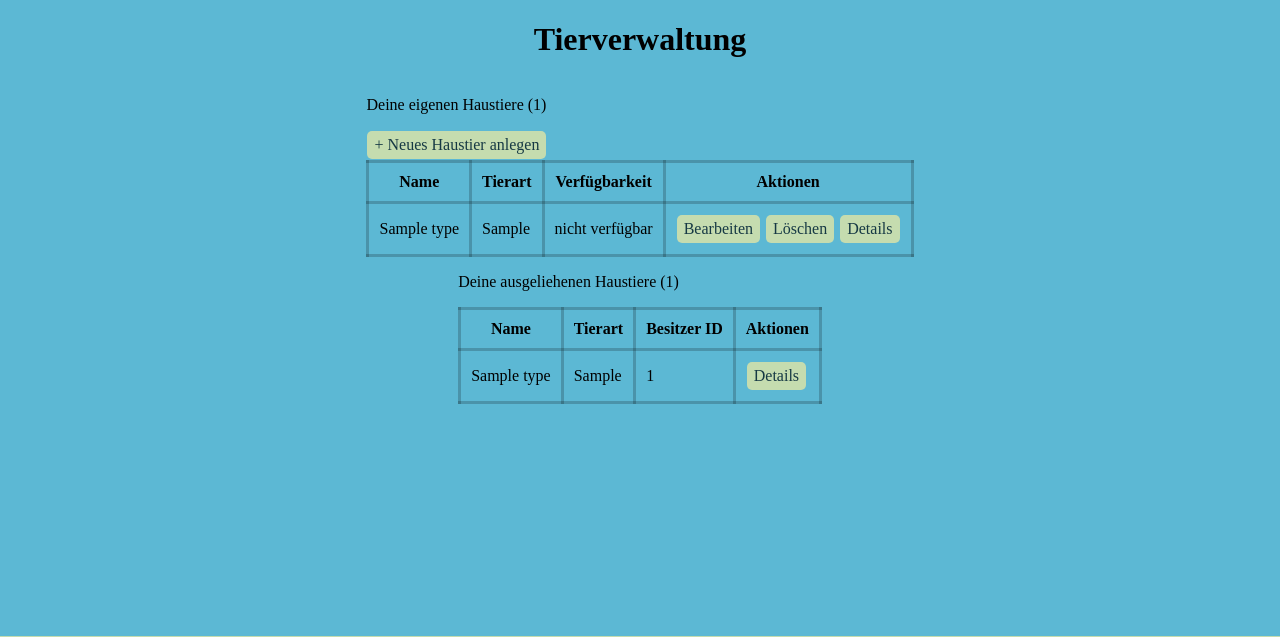
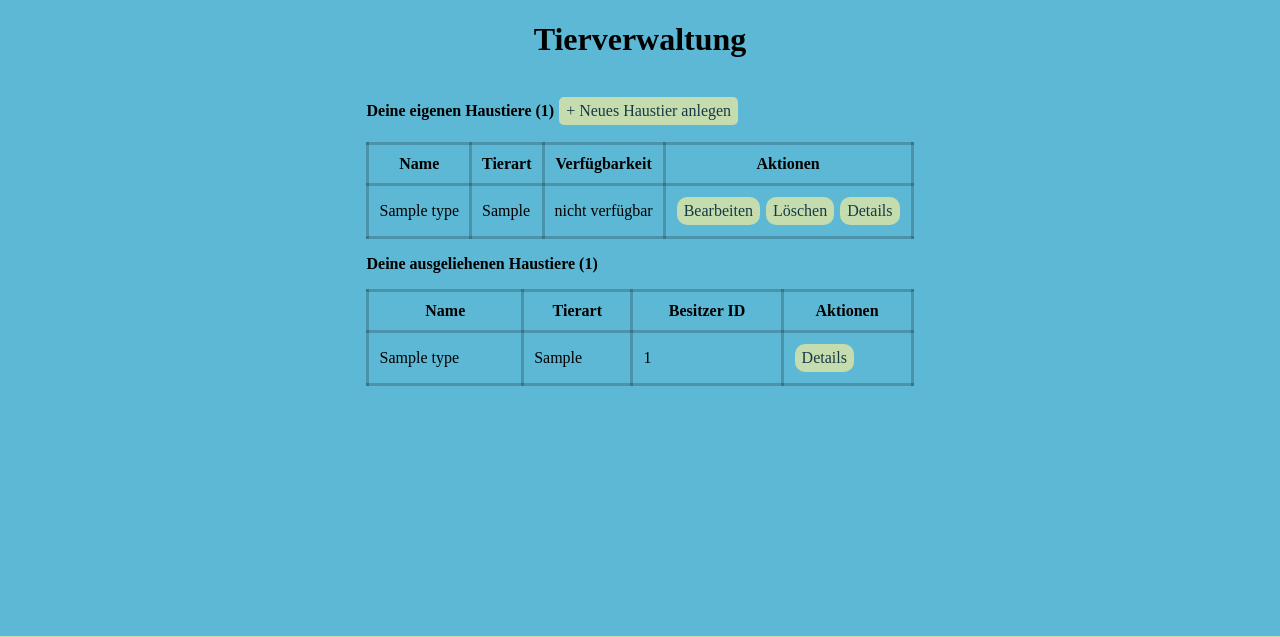
Before and after one commit to cewolfmeier/Haustierverleih, a Flask app: page /pet-management in a window 1280 px wide. Shown: the part 114-751 px from the top of the page. Run offline with Flask 3, Linux system fonts and the light colour scheme; tables that the repository leaves empty or names only in its code hold one stand-in row (values such as "Sample post").

Commit message:
improve styling

```diff
--- a/app/templates/pet_management.html
+++ b/app/templates/pet_management.html
@@ -2,9 +2,11 @@
 
 {% block content %}
 <h1>Tierverwaltung</h1>
-<div>
-    <p>Deine eigenen Haustiere ({{owned_pets_counter}})</p>
-    <a class="button-form" href="{{url_for('new_pet')}}">+ Neues Haustier anlegen</a>
+<div class="main-content">
+    <p>
+        <strong>Deine eigenen Haustiere ({{owned_pets_counter}})</strong>
+        <a class="button-form" href="{{url_for('new_pet')}}">+ Neues Haustier anlegen</a>
+    </p>
     <table>
         <thead>
             <tr>
@@ -21,17 +23,19 @@
                 <td>{{ pet["animal_type"] }}</td>
                 <td>{% if pet["borrower_id"] != None %}nicht {% endif %}verfügbar</td>
                 <td>
-                    <a class="button-form" href="{{ url_for('edit_pet', pet_id=pet['pet_id']) }}">Bearbeiten</a>
-                    <a class="button-form" href="{{ url_for('delete_pet', pet_id=pet['pet_id']) }}">Löschen</a>
-                    <a class="button-form" href="{{ url_for('pet', pet_id=pet['pet_id']) }}">Details</a>
+                    <a class="button-table" href="{{ url_for('edit_pet', pet_id=pet['pet_id']) }}">Bearbeiten</a>
+                    <a class="button-table" href="{{ url_for('delete_pet', pet_id=pet['pet_id']) }}">Löschen</a>
+                    <a class="button-table" href="{{ url_for('pet', pet_id=pet['pet_id']) }}">Details</a>
                 </td>
             </tr>
             {% endfor %}
         </tbody>
     </table>
-</div>
-<div>
-<p>Deine ausgeliehenen Haustiere ({{borrowed_pets_counter}})</p>
+    <p>
+        <strong>
+            Deine ausgeliehenen Haustiere ({{borrowed_pets_counter}})
+        </strong>
+    </p>
     <table>
         <thead>
             <tr>
@@ -47,7 +51,7 @@
             <td>{{ pet["name"] }}</td>
             <td>{{ pet["animal_type"] }}</td>
             <td>{{ pet["owner_id"] }}</td>
-            <td><a class="button-form" href="{{ url_for('pet', pet_id=pet['pet_id']) }}">Details</a></td>
+            <td><a class="button-table" href="{{ url_for('pet', pet_id=pet['pet_id']) }}">Details</a></td>
             </tr>
             {% endfor %}
         </tbody>
```
Also changed, not shown: app/templates/admin.html (+6 -4 lines).
